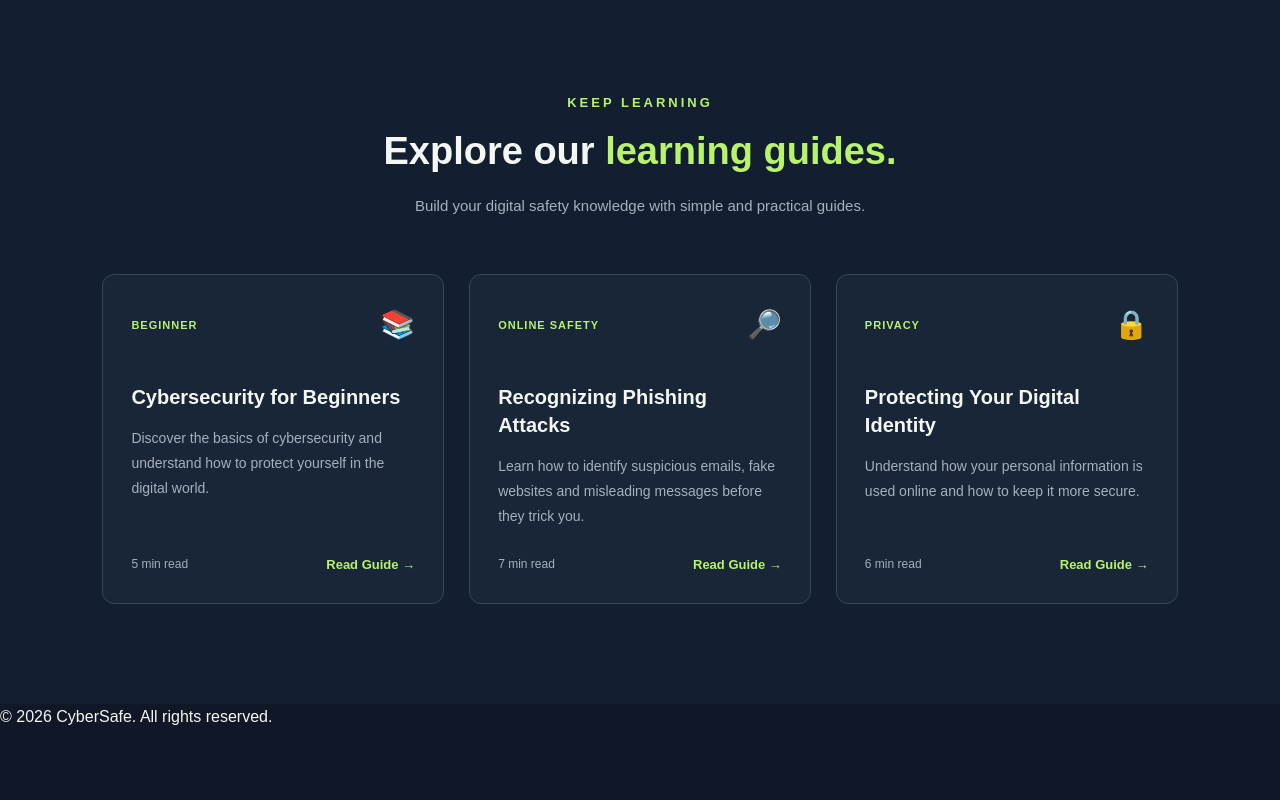
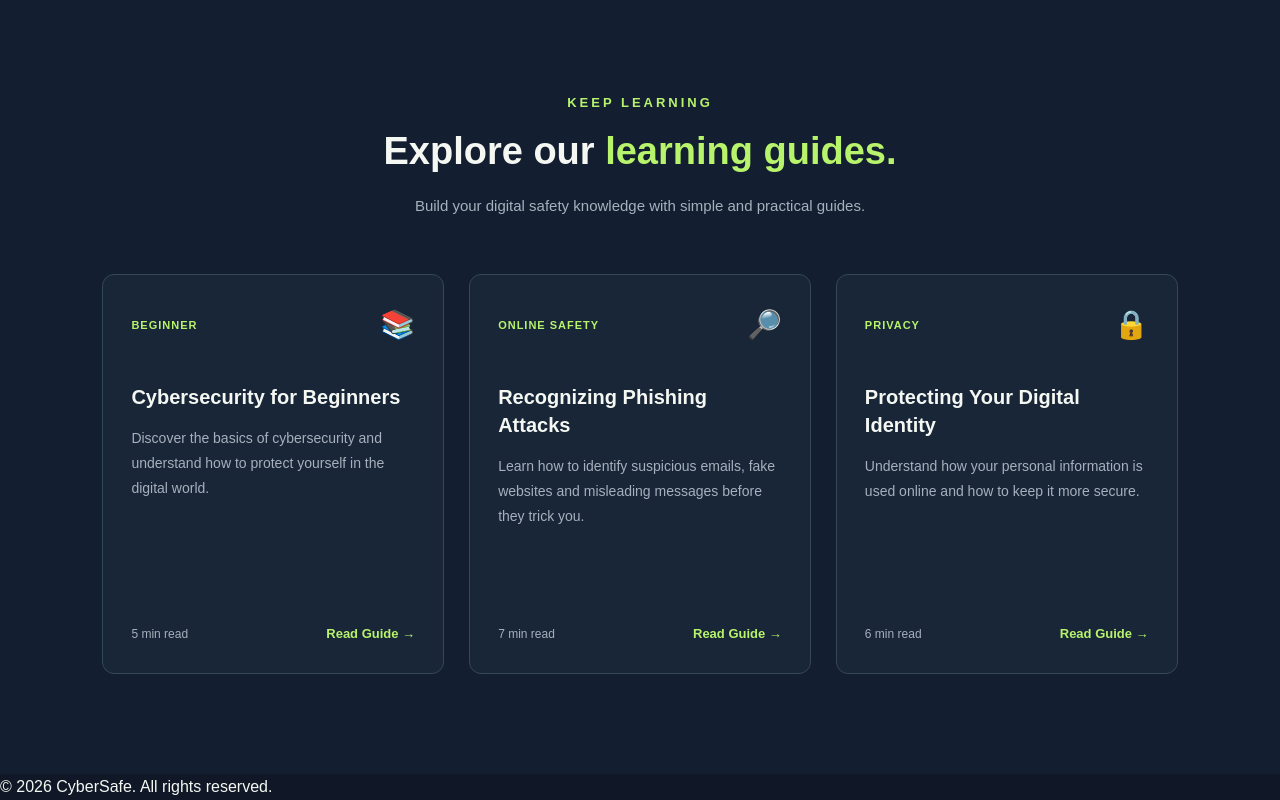
Before and after one commit to markcliff6064/CyberSafe, a plain HTML site: page index.html in a window 1280 px wide. Shown: the part 2662-3462 px from the top of the page. Before the commit the page ends 3392 px from the top, so only its background shows below. Drawn offline with Linux system fonts and the light colour scheme.

Commit message:
Add change height of cards

```diff
--- a/css/style.css
+++ b/css/style.css
@@ -799,7 +799,7 @@ nav ul li a:hover {
 
     flex-direction: column;
 
-    min-height: 320px;
+    min-height: 400px;
 
     transition: 0.3s ease;
 
```
